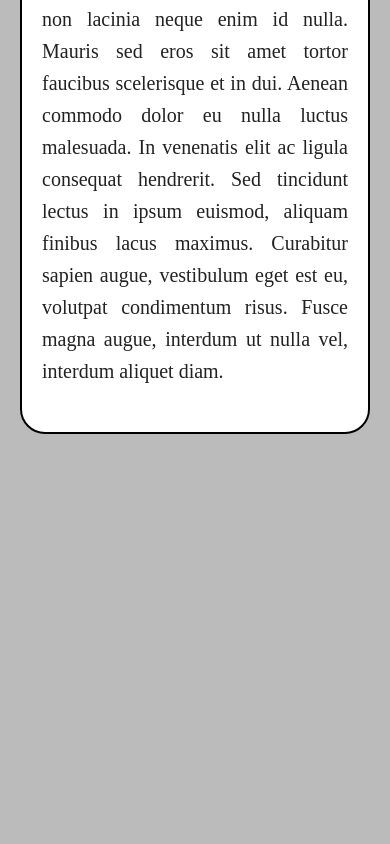
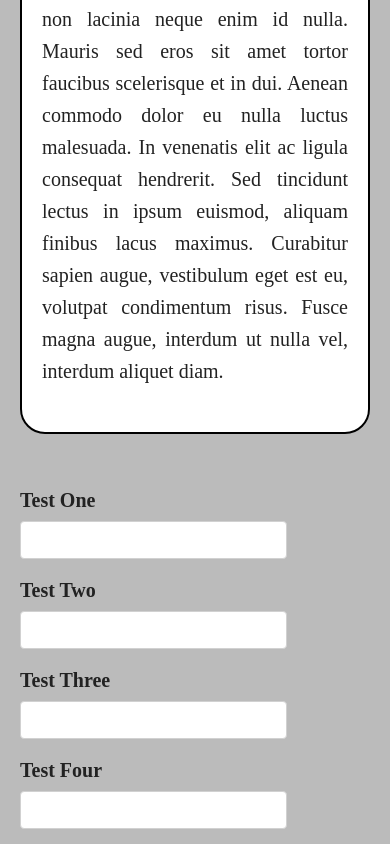
Before and after one commit to seanhrichardson/straightforwardmath, a plain HTML site: page index.html in a window 390 px wide. Shown: the part 3506-4350 px from the top of the page. Before the commit the page ends 3990 px from the top, so only its background shows below. Drawn offline with nearby package versions, Linux system fonts and the light colour scheme.

Commit message:
mobile form tests round 2

```diff
--- a/index.html
+++ b/index.html
@@ -44,7 +44,7 @@
   </div>
 
 <ol class = "problems">
-  <li> \(1+4=\) <input type = "number" class = "answer-box"></li>
+  <li> \(1+4=\) <input type = "number" class = "answer-box"/></li>
   <li> \(2-4=\) </li>
   <li> \(5+6=\) </li>
   <li> \(7-2=\) </li>
@@ -62,6 +62,16 @@
   <p> Donec tincidunt, nibh eu sollicitudin rutrum, arcu lectus venenatis elit, vel molestie sem lacus eget urna. Fusce quis metus sapien. Vestibulum eget sapien vestibulum, pharetra lorem porttitor, feugiat nulla. Class aptent taciti sociosqu ad litora torquent per conubia nostra, per inceptos himenaeos. Curabitur faucibus, neque ut rhoncus maximus, lectus massa sodales mi, in feugiat libero est at dolor. Duis aliquet dignissim auctor. Maecenas facilisis, ex non tincidunt consectetur, massa nibh maximus dui, non lacinia neque enim id nulla. Mauris sed eros sit amet tortor faucibus scelerisque et in dui. Aenean commodo dolor eu nulla luctus malesuada. In venenatis elit ac ligula consequat hendrerit. Sed tincidunt lectus in ipsum euismod, aliquam finibus lacus maximus. Curabitur sapien augue, vestibulum eget est eu, volutpat condimentum risus. Fusce magna augue, interdum ut nulla vel, interdum aliquet diam. </p>
 </div>
 
+<label>Test One</label>
+<input type = "number"/>
+<label>Test Two</label>
+<input type="number" pattern="\d*"/>
+<label>Test Three</label>
+<input type="tel"/>
+<label>Test Four</label>
+<input type="text" style="-wap-input-format: 'N'"/>
+
+
 </div>
 
 </body>
```
